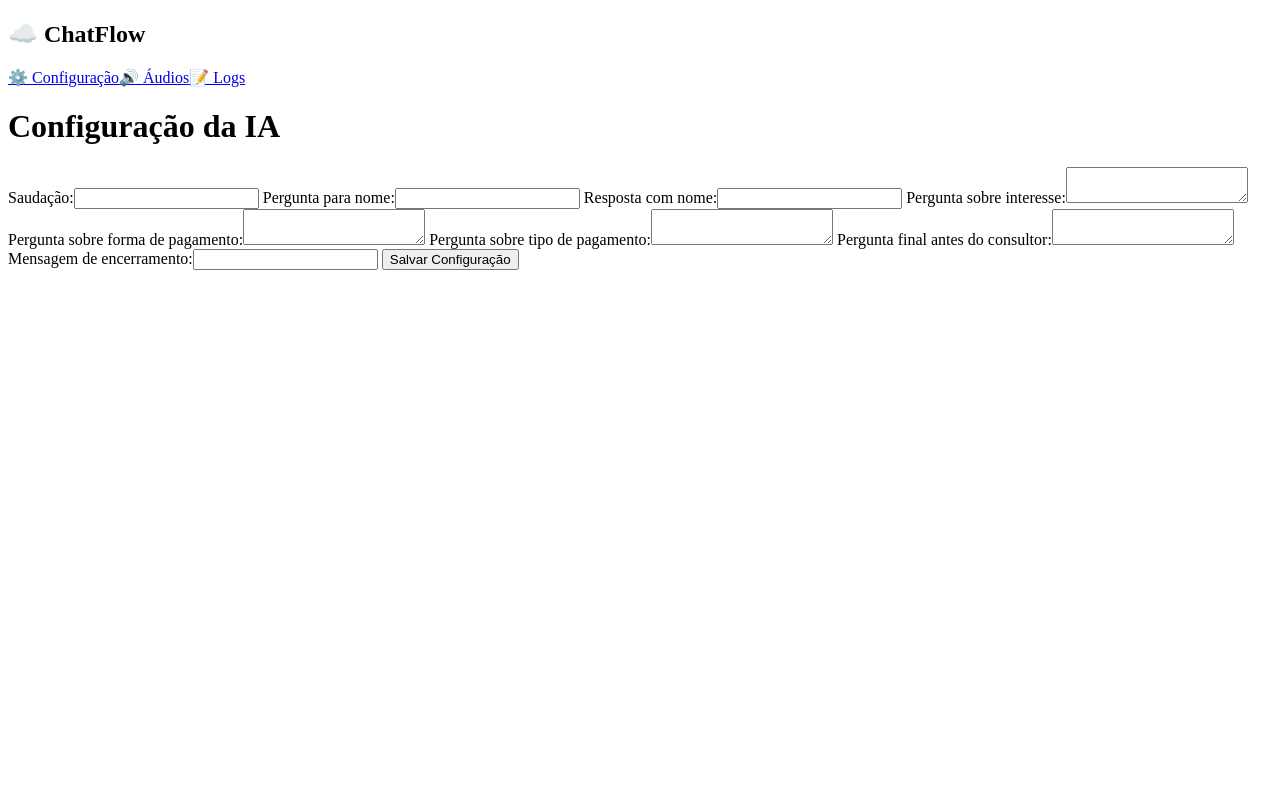
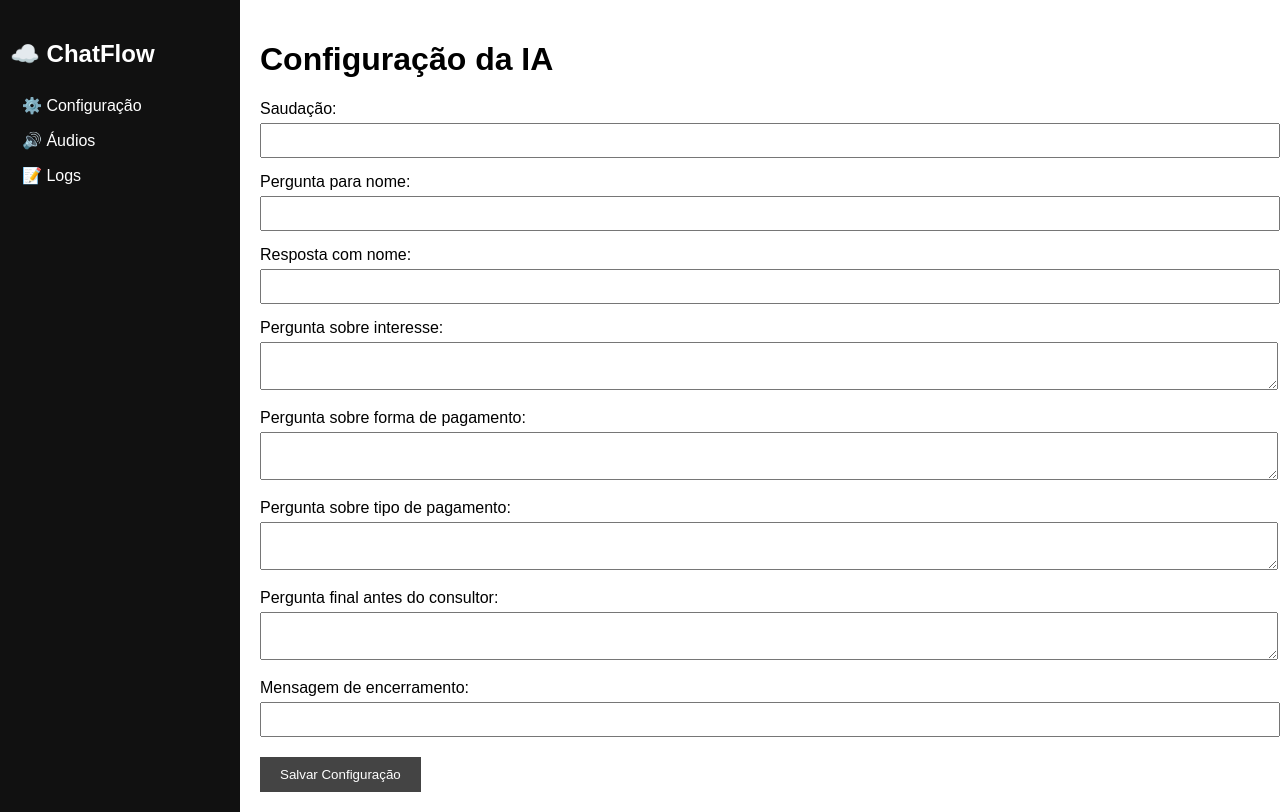
Before and after one commit to kelissonvidal/painel-chatflow, a Flask app: template templates/form.html in a window 1280 px wide. Before the commit the page ends 270 px from the top, so only its background shows below. Run offline with Flask 3, Linux system fonts and the light colour scheme; the template is opened without the code that fills it, so the values that code supplies are empty.

Commit message:
Add files via upload

```diff
--- a/static/style.css
+++ b/static/style.css
@@ -1 +1,9 @@
-{{ css_content }}
+
+body { margin: 0; font-family: Arial, sans-serif; }
+.sidebar { width: 220px; background: #111; color: white; position: fixed; height: 100%; padding: 20px 10px; }
+.sidebar a { color: white; display: block; padding: 8px 12px; text-decoration: none; }
+.sidebar a:hover { background: #333; }
+.main { margin-left: 240px; padding: 20px; }
+label { display: block; margin-top: 15px; }
+input, textarea { width: 100%; padding: 8px; margin-top: 5px; }
+button { margin-top: 20px; padding: 10px 20px; background: #444; color: white; border: none; cursor: pointer; }
```
